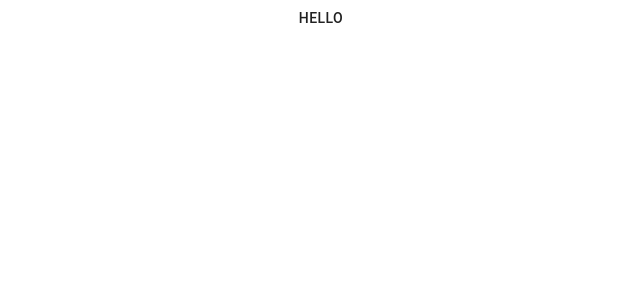
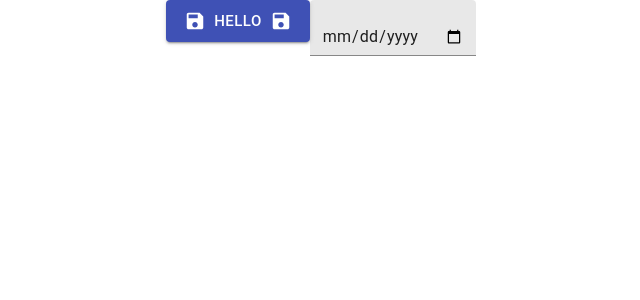
Before and after one commit to Jhalpati/React-MaterialUI, a React (Create React App) app: page / in a window 1280 px wide. Shown: the top 300 px of the page, without its empty margins (319-959 px from the left). Built offline with nearby package versions, Linux system fonts and the light colour scheme.

Commit message:
Added menu bar

```diff
--- a/package.json
+++ b/package.json
@@ -4,6 +4,7 @@
   "private": true,
   "dependencies": {
     "@material-ui/core": "^4.11.0",
+    "@material-ui/icons": "^4.9.1",
     "@testing-library/jest-dom": "^4.2.4",
     "@testing-library/react": "^9.5.0",
     "@testing-library/user-event": "^7.2.1",
--- a/src/App.js
+++ b/src/App.js
@@ -1,14 +1,25 @@
 import React from 'react';
-import logo from './logo.svg';
 import './App.css';
-import Button from '@material-ui/core/Button';
+import Search from './search';
+import AppBar from '@material-ui/core/AppBar';
+import ToolBar from '@material-ui/core/ToolBar';
+import IconButton  from '@material-ui/core/IconButton';
+import MenuIcon from '@material-ui/icons/Menu';
+
 
 function App() {
   return (
     <div className="App">
-      <Button>
-        Hello
-      </Button>
+      <AppBar>
+        {/* <ToolBar>
+          <IconButton>
+            <MenuIcon/>
+          </IconButton>
+        </ToolBar> */}
+      </AppBar>
+
+
+    <Search/>
     </div>
   );
 }
--- /dev/null
+++ b/src/search.js
@@ -0,0 +1,36 @@
+import React from 'react';
+import Button from '@material-ui/core/Button';
+import SaveIcon from '@material-ui/icons/Save';
+import TextField from '@material-ui/core/TextField';
+
+
+function Search() {
+    return(
+        <div>
+   <Button
+      endIcon={<SaveIcon/>}
+      startIcon={<SaveIcon/>}
+      href=""
+      size="large"
+      variant="contained"
+      color="primary">
+        Hello
+      </Button>
+
+      <TextField
+      color="secondary"
+      variant="filled"
+      type="date"
+      />
+
+        </div>
+
+
+
+
+    );
+
+
+}
+
+export default Search;
```
Also changed, not shown: 1 other file (tests, documents, lock files or other folders).
